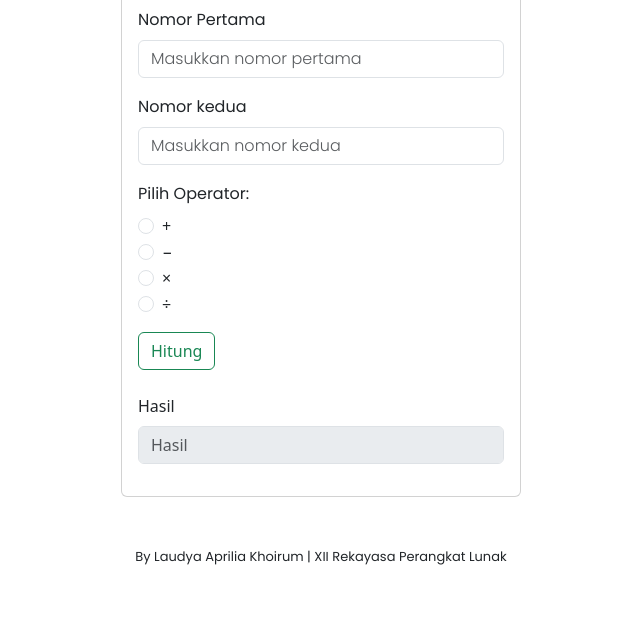
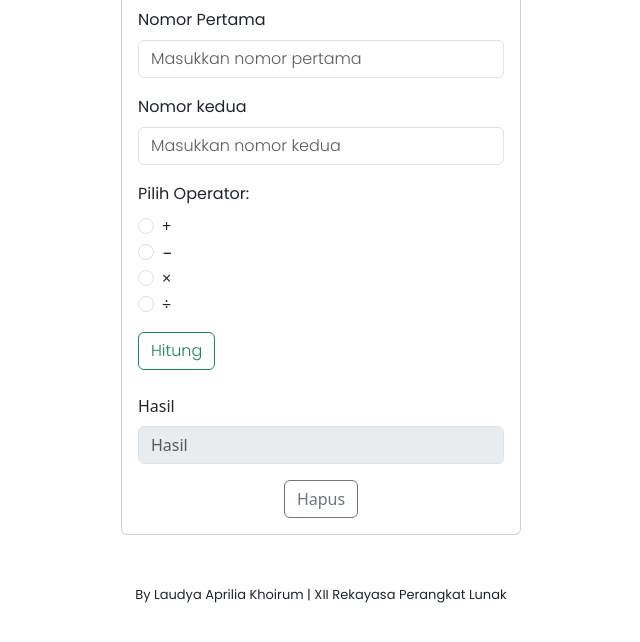
Before and after one commit to xcyltra/UKK-Paket-2, a plain HTML site: page index.html in a window 1280 px wide. Shown: the part 130-772 px from the top of the page, without its empty margins (319-959 px from the left). Drawn offline with nearby package versions, Linux system fonts and the light colour scheme.

Commit message:
Menambahkan Fitur Hapus

```diff
--- a/index.html
+++ b/index.html
@@ -53,13 +53,16 @@
                     </div>
                 </div>
 
-                <button class="btn btn-outline-success btn-block" onclick="calculateResult()">Hitung</button>
+                <button class="btn btn-outline-success" style="font-family: 'Poppins', sans-serif; font-weight: 300; onclick="hitung()">Hitung</button>
                 <br>
                 <br>
                 <div class="mb-3">
                     <label for="result" class="form-label">Hasil</label>
-                    <input type="text" class="form-control" id="result" placeholder="Hasil" disabled>
+                    <input type="text" class="form-control"  id="result" placeholder="Hasil" disabled>
                 </div>
+                <center>
+                    <button class="btn btn-outline-secondary" onclick="hapus()">Hapus</button>
+                </center>
             </div>
         </div>
     </div>
@@ -71,7 +74,7 @@
     <script src="https://cdn.jsdelivr.net/npm/bootstrap@5.3.0/dist/js/bootstrap.min.js"></script>
 
     <script>
-        function calculateResult() {
+        function hitung() {
             var num1 = parseFloat(document.getElementById('num1').value);
             var num2 = parseFloat(document.getElementById('num2').value);
             var operatorElements = document.getElementsByName('operator');
@@ -114,6 +117,16 @@
                     break;
             }
         }
+
+        function hapus() {
+            document.getElementById("num1").value = "";
+            document.getElementById("num2").value = "";
+            document.getElementById("result").value = "";
+            // Uncheck selected radio button
+            var radioButtons = document.getElementsByName('operator');
+            for (var i = 0; i < radioButtons.length; i++) {
+                radioButtons[i].checked = false;}
+        }
     </script>
 
 </body>
```
